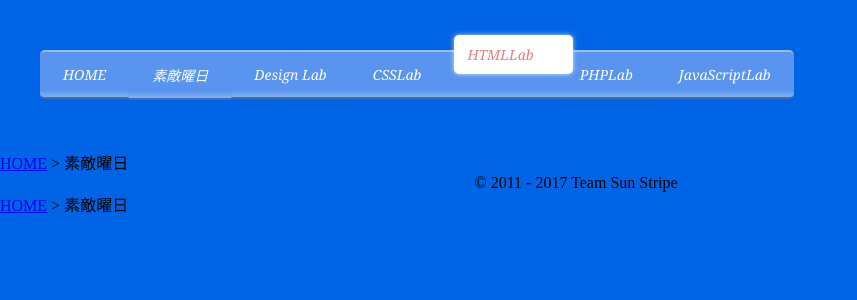
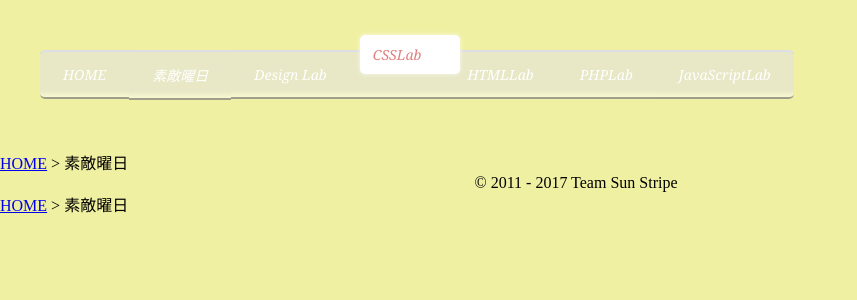
Before and after one commit to TeamSunstripe/CSSLab, a PHP site: page / in a window 1280 px wide. Shown: the top 300 px of the page, without its empty margins (0-857 px from the left). Run offline with PHP 8.4, Linux system fonts and the light colour scheme.

Commit message:
【デザイン変更】 ・色変更

```diff
--- a/css/styles.css
+++ b/css/styles.css
@@ -4,7 +4,7 @@ html {
 
 body {
     width:90%;
-    background-color: rgba(0,100,230,1.0);
+    background-color: rgba(230,230,100,0.6);
     background-size : cover;
 }
 
--- a/help.html
+++ b/help.html
@@ -14,8 +14,8 @@
                     <li class="mainMenuList"><a class="mainMenu" href="http://sunstripe.main.jp/">HOME</a></li>
                     <li class="mainMenuList"><a class="mainMenu" href="http://sunstripe.main.jp/lab/">素敵曜日</a></li>
                     <li class="mainMenuList"><a class="mainMenu" href="../DesignLab/index.html">Design Lab</a></li>
-                    <li class="mainMenuList"><a class="mainMenu" href="../CSSLab/index.html">CSSLab</a></li>
-                    <li class="mainMenuList"><a class="mainMenu selected" href="../HTMLLab/index.html">HTMLLab</a></li>
+                    <li class="mainMenuList"><a class="mainMenu selected" href="../CSSLab/index.html">CSSLab</a></li>
+                    <li class="mainMenuList"><a class="mainMenu" href="../HTMLLab/index.html">HTMLLab</a></li>
                     <li class="mainMenuList"><a class="mainMenu" href="../PHPLab/index.html">PHPLab</a></li>
                     <li class="mainMenuList"><a class="mainMenu" href="../JavaScriptLab/index.html">JavaScriptLab</a></li>
                 </menu>
--- a/index.html
+++ b/index.html
@@ -15,8 +15,8 @@
                     <li class="mainMenuList"><a class="mainMenu" href="http://sunstripe.main.jp/">HOME</a></li>
                     <li class="mainMenuList"><a class="mainMenu" href="http://sunstripe.main.jp/lab/">素敵曜日</a></li>
                     <li class="mainMenuList"><a class="mainMenu" href="../DesignLab/index.html">Design Lab</a></li>
-                    <li class="mainMenuList"><a class="mainMenu" href="../CSSLab/index.html">CSSLab</a></li>
-                    <li class="mainMenuList"><a class="mainMenu selected" href="../HTMLLab/index.html">HTMLLab</a></li>
+                    <li class="mainMenuList"><a class="mainMenu selected" href="../CSSLab/index.html">CSSLab</a></li>
+                    <li class="mainMenuList"><a class="mainMenu" href="../HTMLLab/index.html">HTMLLab</a></li>
                     <li class="mainMenuList"><a class="mainMenu" href="../PHPLab/index.html">PHPLab</a></li>
                     <li class="mainMenuList"><a class="mainMenu" href="../JavaScriptLab/index.html">JavaScriptLab</a></li>
                 </menu>
--- a/reference.html
+++ b/reference.html
@@ -14,8 +14,8 @@
                     <li class="mainMenuList"><a class="mainMenu" href="http://sunstripe.main.jp/">HOME</a></li>
                     <li class="mainMenuList"><a class="mainMenu" href="http://sunstripe.main.jp/lab/">素敵曜日</a></li>
                     <li class="mainMenuList"><a class="mainMenu" href="../DesignLab/index.html">Design Lab</a></li>
-                    <li class="mainMenuList"><a class="mainMenu" href="../CSSLab/index.html">CSSLab</a></li>
-                    <li class="mainMenuList"><a class="mainMenu selected" href="../HTMLLab/index.html">HTMLLab</a></li>
+                    <li class="mainMenuList"><a class="mainMenu selected" href="../CSSLab/index.html">CSSLab</a></li>
+                    <li class="mainMenuList"><a class="mainMenu" href="../HTMLLab/index.html">HTMLLab</a></li>
                     <li class="mainMenuList"><a class="mainMenu" href="../PHPLab/index.html">PHPLab</a></li>
                     <li class="mainMenuList"><a class="mainMenu" href="../JavaScriptLab/index.html">JavaScriptLab</a></li>
                 </menu>
```
